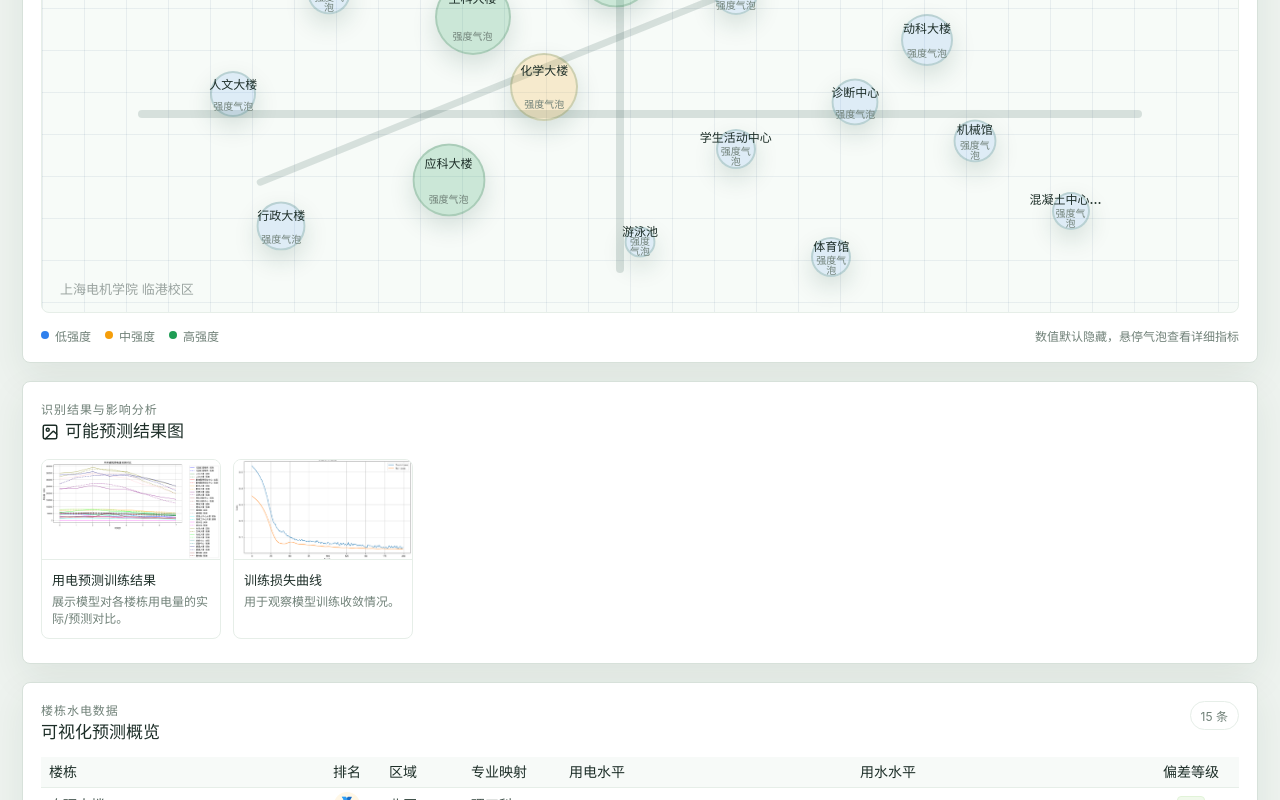
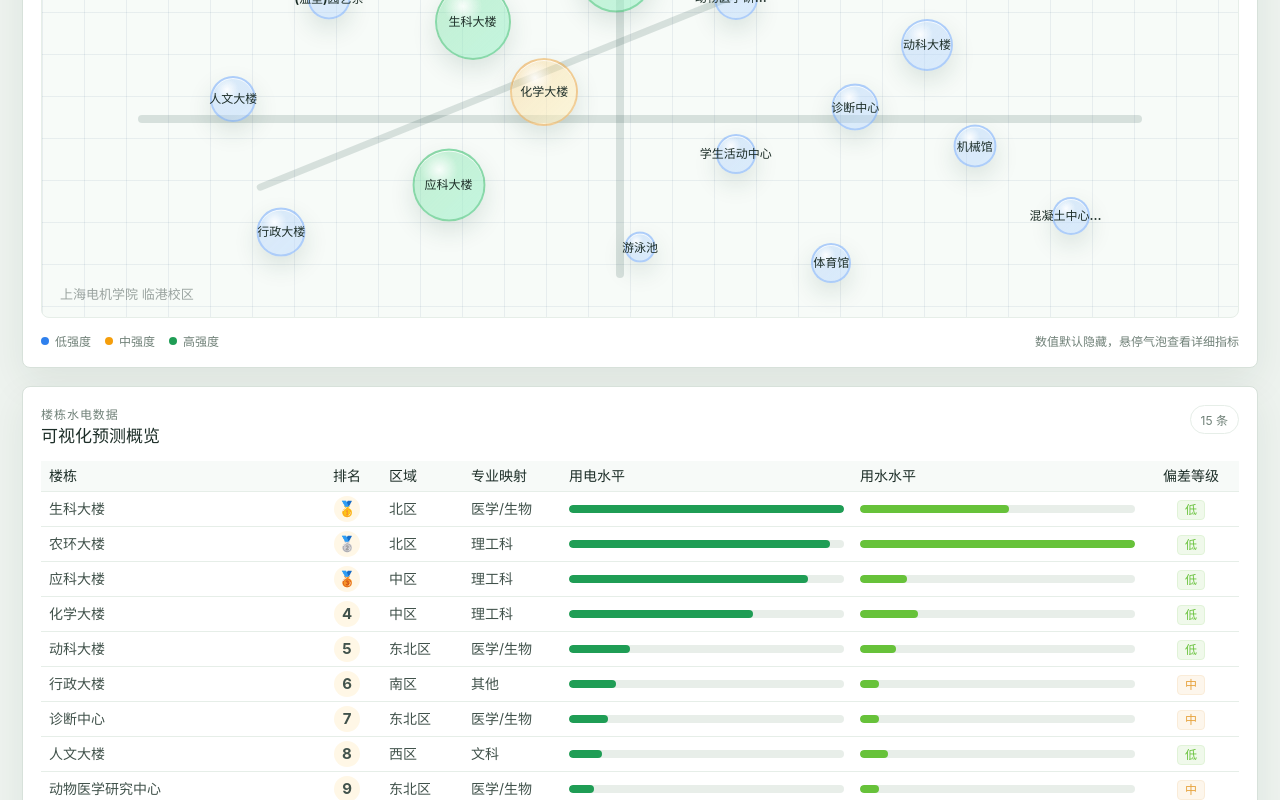
Before and after one commit to uquercia/carbon-eye, a Vue app in the folder apps/web/: page / in a window 1280 px wide. Shown: the part 1440-2240 px from the top of the page. Built offline with nearby package versions, Linux system fonts and the light colour scheme; no server answers.

Commit message:
修复识别分析展示并完成数据脱敏

```diff
--- a/apps/web/src/features/dashboard/DashboardView.vue
+++ b/apps/web/src/features/dashboard/DashboardView.vue
@@ -32,7 +32,6 @@ import type {
   TrainingImage,
   TrendPoint,
 } from './data/campusData'
-import { formatCompact } from './utils/format'
 import type { ChartOption } from './types/echarts'
 
 const loadingText = ref('正在连接后端 API')
@@ -152,28 +151,6 @@ async function handleImageSelected(event: Event) {
   }
 }
 
-const totals = computed(() => {
-  // computed 是 Vue 的“计算属性”。
-  // 这里根据楼栋数组实时计算顶部四张指标卡。
-  const electricityActual = buildingRecords.value.reduce((sum, item) => sum + item.electricityActual, 0)
-  const electricityPredicted = buildingRecords.value.reduce(
-    (sum, item) => sum + item.electricityPredicted,
-    0,
-  )
-  const waterActual = buildingRecords.value.reduce((sum, item) => sum + item.waterActual, 0)
-  const waterPredicted = buildingRecords.value.reduce((sum, item) => sum + item.waterPredicted, 0)
-  const avgBehavior =
-    behaviorScores.value.reduce((sum, item) => sum + item.score, 0) / behaviorScores.value.length
-
-  return {
-    electricityActual,
-    electricityPredicted,
-    waterActual,
-    waterPredicted,
-    avgBehavior,
-  }
-})
-
 const topBuildings = computed(() =>
   [...buildingRecords.value]
     .sort((left, right) => right.electricityActual - left.electricityActual)
@@ -182,25 +159,41 @@ const topBuildings = computed(() =>
 
 const medalByIndex = ['🥇', '🥈', '🥉']
 
+function normalizeSeries(values: number[]) {
+  // 趋势图用于展示“走势”，不直接展示数据库里的原始水电量。
+  // 这里把同一组数据折算成 0-100 的指数，既能看出高低变化，也能满足数据脱敏要求。
+  const maxValue = Math.max(...values, 1)
+  return values.map((value) => Math.round((value / maxValue) * 100))
+}
+
 const tableData = computed(() =>
-  // 表格需要额外展示误差百分比，所以在原始楼栋数据上临时补两个字段。
+  // 表格只做可视化汇报，不直接暴露数据库里的原始敏感数值。
+  // deviationRaw 是真实偏差率：(用电误差 + 用水误差) / (实际用电 + 实际用水)。
+  // deviationDisplay 是汇报用关注度：把真实偏差按 45% 折算，避免把正常模型波动都展示成“高风险”。
   buildingRecords.value.map((item) => {
     const maxElectricity = Math.max(...buildingRecords.value.map((building) => building.electricityActual), 1)
     const maxWater = Math.max(...buildingRecords.value.map((building) => building.waterActual), 1)
     const electricityPercent = Math.round((item.electricityActual / maxElectricity) * 100)
     const waterPercent = Math.round((item.waterActual / maxWater) * 100)
-    const deviation = Math.round(
+    const deviationRaw = Math.round(
       ((item.electricityError + item.waterError) / (item.electricityActual + item.waterActual)) * 100,
     )
+    const deviationDisplay = Math.round(deviationRaw * 0.45)
 
     return {
       ...item,
       electricityPercent,
       waterPercent,
-      deviationLevel: deviation >= 60 ? '高' : deviation >= 25 ? '中' : '低',
+      deviationDisplay,
+      deviationLevel: deviationDisplay >= 45 ? '高' : deviationDisplay >= 20 ? '中' : '低',
       combinedRankScore: electricityPercent * 0.55 + waterPercent * 0.45,
     }
-  }).sort((left, right) => right.combinedRankScore - left.combinedRankScore),
+  }).sort(
+    (left, right) =>
+      right.electricityPercent - left.electricityPercent ||
+      right.waterPercent - left.waterPercent ||
+      right.combinedRankScore - left.combinedRankScore,
+  ),
 )
 
 const electricityChartOption = computed<ChartOption>(() => ({
@@ -212,7 +205,9 @@ const electricityChartOption = computed<ChartOption>(() => ({
   xAxis: { type: 'category', data: trendData.value.map((item) => item.step), axisTick: { show: false } },
   yAxis: {
     type: 'value',
-    axisLabel: { formatter: (value: number) => formatCompact(value) },
+    min: 0,
+    max: 100,
+    axisLabel: { formatter: (value: number) => `${value}` },
     splitLine: { lineStyle: { color: '#e8eee9' } },
   },
   series: [
@@ -221,7 +216,7 @@ const electricityChartOption = computed<ChartOption>(() => ({
       type: 'line',
       smooth: true,
       symbolSize: 7,
-      data: trendData.value.map((item) => item.electricityActual),
+      data: normalizeSeries(trendData.value.map((item) => item.electricityActual)),
     },
     {
       name: '预测用电',
@@ -229,7 +224,7 @@ const electricityChartOption = computed<ChartOption>(() => ({
       smooth: true,
       symbolSize: 7,
       lineStyle: { type: 'dashed' },
-      data: trendData.value.map((item) => item.electricityPredicted),
+      data: normalizeSeries(trendData.value.map((item) => item.electricityPredicted)),
     },
   ],
 }))
@@ -242,7 +237,9 @@ const waterChartOption = computed<ChartOption>(() => ({
   xAxis: { type: 'category', data: trendData.value.map((item) => item.step), axisTick: { show: false } },
   yAxis: {
     type: 'value',
-    axisLabel: { formatter: (value: number) => formatCompact(value) },
+    min: 0,
+    max: 100,
+    axisLabel: { formatter: (value: number) => `${value}` },
     splitLine: { lineStyle: { color: '#e8eee9' } },
   },
   series: [
@@ -250,14 +247,14 @@ const waterChartOption = computed<ChartOption>(() => ({
       name: '实际用水',
       type: 'bar',
       barWidth: 16,
-      data: trendData.value.map((item) => item.waterActual),
+      data: normalizeSeries(trendData.value.map((item) => item.waterActual)),
     },
     {
       name: '预测用水',
       type: 'line',
       smooth: true,
       symbolSize: 7,
-      data: trendData.value.map((item) => item.waterPredicted),
+      data: normalizeSeries(trendData.value.map((item) => item.waterPredicted)),
     },
   ],
 }))
@@ -322,6 +319,14 @@ const behaviorImpactPieOption = computed<ChartOption>(() => ({
     },
   ],
 }))
+
+function formatImpactLevel(value: number, target: '用电' | '用水') {
+  // 上传识别结果来自模型或数据库，可能包含具体 kWh / m³。
+  // 汇报大屏不直接展示这些敏感数值，只展示“节约、增加、不明显”的方向判断。
+  const absValue = Math.abs(value)
+  if (absValue < 0.01) return `${target}影响不明显`
+  return value < 0 ? `${target}预计下降` : `${target}可能上升`
+}
 </script>
 
 <template>
@@ -342,27 +347,27 @@ const behaviorImpactPieOption = computed<ChartOption>(() => ({
 
     <section class="metrics-grid">
       <MetricTile
-        label="实际用电总量"
-        :value="`${formatCompact(totals.electricityActual)} kWh`"
-        :meta="`预测 ${formatCompact(totals.electricityPredicted)} kWh`"
+        label="用电趋势指数"
+        value="高活跃"
+        meta="按数据库结果脱敏展示"
         tone="green"
       />
       <MetricTile
-        label="实际用水总量"
-        :value="`${formatCompact(totals.waterActual)} m³`"
-        :meta="`预测 ${formatCompact(totals.waterPredicted)} m³`"
+        label="用水趋势指数"
+        value="中高位"
+        meta="按数据库结果脱敏展示"
         tone="blue"
       />
       <MetricTile
         label="识别行为样例"
         :value="String(recognitionSamples.length)"
-        meta="来自数据库 recognition_samples"
+        meta="训练样例脱敏统计"
         tone="amber"
       />
       <MetricTile
         label="覆盖楼栋"
         :value="String(buildingRecords.length)"
-        meta="按数据库预测结果统计"
+        meta="临港校区楼栋覆盖"
         tone="red"
       />
     </section>
@@ -427,27 +432,6 @@ const behaviorImpactPieOption = computed<ChartOption>(() => ({
 
       <div class="center-column">
         <BuildingMap :buildings="buildingRecords" />
-
-        <section class="panel training-panel">
-          <div class="panel-header">
-            <div>
-              <p class="eyebrow">识别结果与影响分析</p>
-              <h2><Image :size="18" /> 可能预测结果图</h2>
-            </div>
-          </div>
-
-          <div class="training-content">
-            <div class="training-gallery">
-              <article v-for="imageItem in trainingImages" :key="imageItem.id" class="training-card">
-                <img :src="imageItem.imageUrl" :alt="imageItem.title" />
-                <div>
-                  <strong>{{ imageItem.title }}</strong>
-                  <span>{{ imageItem.description }}</span>
-                </div>
-              </article>
-            </div>
-          </div>
-        </section>
       </div>
 
       <aside class="panel table-panel">
@@ -537,9 +521,20 @@ const behaviorImpactPieOption = computed<ChartOption>(() => ({
           <span>{{ result.location_name }} · 置信度 {{ Math.round(result.confidence * 100) }}%</span>
           <p>{{ result.impact_summary }}</p>
           <div class="impact-row">
-            <span>用电 {{ result.electricity_delta_kwh }} kWh</span>
-            <span>用水 {{ result.water_delta_m3 }} m³</span>
+            <span>{{ formatImpactLevel(result.electricity_delta_kwh, '用电') }}</span>
+            <span>{{ formatImpactLevel(result.water_delta_m3, '用水') }}</span>
           </div>
+        </article>
+      </div>
+
+      <div v-else-if="uploadedImage" class="uploaded-result-grid">
+        <article class="behavior-sample-card">
+          <div class="behavior-index">分析状态</div>
+          <strong>暂未生成明确行为结论</strong>
+          <span>{{ uploadedImage.task.status }}</span>
+          <p>
+            图片已保存，当前模型没有返回可展示的行为条目。建议上传包含灯光、空调、水龙头、充电器或人员动作的校园场景图。
+          </p>
         </article>
       </div>
 
@@ -551,6 +546,27 @@ const behaviorImpactPieOption = computed<ChartOption>(() => ({
           <strong>{{ impact.behaviorName }}</strong>
           <span>{{ impact.description }}</span>
         </article>
+      </div>
+    </section>
+
+    <section class="panel training-panel">
+      <div class="panel-header">
+        <div>
+          <p class="eyebrow">识别结果与影响分析</p>
+          <h2><Image :size="18" /> 可能预测结果图</h2>
+        </div>
+      </div>
+
+      <div class="training-content">
+        <div class="training-gallery">
+          <article v-for="imageItem in trainingImages" :key="imageItem.id" class="training-card">
+            <img :src="imageItem.imageUrl" :alt="imageItem.title" />
+            <div>
+              <strong>{{ imageItem.title }}</strong>
+              <span>{{ imageItem.description }}</span>
+            </div>
+          </article>
+        </div>
       </div>
     </section>
 
--- a/apps/web/src/features/dashboard/components/BuildingMap.vue
+++ b/apps/web/src/features/dashboard/components/BuildingMap.vue
@@ -1,7 +1,5 @@
 <script setup lang="ts">
 import type { BuildingRecord } from '../data/campusData'
-import { formatNumber } from '../utils/format'
-
 const props = defineProps<{
   buildings: BuildingRecord[]
 }>()
@@ -20,6 +18,30 @@ const getBubbleClass = (value: number) => {
   if (ratio >= 0.72) return 'bubble-high'
   if (ratio >= 0.32) return 'bubble-medium'
   return 'bubble-low'
+}
+
+const getEnergyLevel = (value: number) => {
+  const ratio = value / maxElectricity()
+  if (ratio >= 0.72) return '高强度'
+  if (ratio >= 0.32) return '中强度'
+  return '低强度'
+}
+
+const getWaterLevel = (value: number) => {
+  const maxWater = Math.max(...props.buildings.map((building) => building.waterActual), 1)
+  const ratio = value / maxWater
+  if (ratio >= 0.72) return '高水耗'
+  if (ratio >= 0.32) return '中水耗'
+  return '低水耗'
+}
+
+const getPredictionStatus = (building: BuildingRecord) => {
+  const totalActual = building.electricityActual + building.waterActual
+  const totalError = building.electricityError + building.waterError
+  const displayDeviation = Math.round((totalError / totalActual) * 100 * 0.45)
+  if (displayDeviation >= 45) return '重点关注'
+  if (displayDeviation >= 20) return '轻度波动'
+  return '趋势稳定'
 }
 </script>
 
@@ -51,15 +73,13 @@ const getBubbleClass = (value: number) => {
         type="button"
       >
         <span class="node-name">{{ building.name }}</span>
-        <span class="node-level">强度气泡</span>
         <span class="node-tooltip">
           <strong>{{ building.name }}</strong>
           <i>区域：{{ building.zone }}</i>
           <i>专业映射：{{ building.major }}</i>
-          <i>用电：{{ formatNumber(building.electricityActual) }} kWh</i>
-          <i>预测用电：{{ formatNumber(building.electricityPredicted) }} kWh</i>
-          <i>用水：{{ formatNumber(building.waterActual) }} m³</i>
-          <i>预测用水：{{ formatNumber(building.waterPredicted) }} m³</i>
+          <i>用电水平：{{ getEnergyLevel(building.electricityActual) }}（已脱敏）</i>
+          <i>用水水平：{{ getWaterLevel(building.waterActual) }}（已脱敏）</i>
+          <i>预测状态：{{ getPredictionStatus(building) }}</i>
         </span>
       </button>
     </div>
@@ -75,7 +95,10 @@ const getBubbleClass = (value: number) => {
 
 <style scoped>
 .campus-map-panel {
+  display: flex;
+  flex-direction: column;
   min-height: 520px;
+  overflow: visible;
 }
 
 .map-status {
@@ -89,9 +112,10 @@ const getBubbleClass = (value: number) => {
 
 .campus-map {
   position: relative;
+  flex: 1;
   min-height: 390px;
   margin-top: 18px;
-  overflow: hidden;
+  overflow: visible;
   border: 1px solid var(--border-subtle);
   border-radius: 8px;
   background:
@@ -145,10 +169,12 @@ const getBubbleClass = (value: number) => {
   place-items: center;
   gap: 1px;
   transform: translate(-50%, -50%);
-  border: 2px solid rgba(20, 83, 45, 0.18);
+  border: 2px solid rgba(20, 83, 45, 0.16);
   border-radius: 50%;
   color: var(--text-strong);
-  box-shadow: 0 10px 24px rgba(21, 70, 52, 0.15);
+  box-shadow:
+    inset 0 1px 0 rgba(255, 255, 255, 0.75),
+    0 10px 24px rgba(21, 70, 52, 0.13);
   cursor: pointer;
   transition:
     transform 0.18s ease,
@@ -157,22 +183,33 @@ const getBubbleClass = (value: number) => {
 }
 
 .building-node:hover {
-  z-index: 4;
+  z-index: 20;
   transform: translate(-50%, -50%) scale(1.08);
   border-color: var(--green);
-  box-shadow: 0 16px 32px rgba(21, 70, 52, 0.2);
+  box-shadow:
+    inset 0 1px 0 rgba(255, 255, 255, 0.85),
+    0 16px 34px rgba(21, 70, 52, 0.22);
 }
 
 .bubble-low {
-  background: rgba(47, 128, 237, 0.12);
+  border-color: rgba(59, 130, 246, 0.28);
+  background:
+    radial-gradient(circle at 36% 28%, rgba(255, 255, 255, 0.9), transparent 28%),
+    linear-gradient(135deg, rgba(96, 165, 250, 0.2), rgba(191, 219, 254, 0.52));
 }
 
 .bubble-medium {
-  background: rgba(245, 158, 11, 0.18);
+  border-color: rgba(217, 119, 6, 0.3);
+  background:
+    radial-gradient(circle at 36% 28%, rgba(255, 255, 255, 0.88), transparent 28%),
+    linear-gradient(135deg, rgba(245, 158, 11, 0.2), rgba(254, 243, 199, 0.62));
 }
 
 .bubble-high {
-  background: rgba(31, 157, 85, 0.2);
+  border-color: rgba(22, 163, 74, 0.34);
+  background:
+    radial-gradient(circle at 36% 28%, rgba(255, 255, 255, 0.88), transparent 28%),
+    linear-gradient(135deg, rgba(34, 197, 94, 0.24), rgba(167, 243, 208, 0.64));
 }
 
 .node-name {
@@ -184,12 +221,6 @@ const getBubbleClass = (value: number) => {
   line-height: 1.15;
   text-overflow: ellipsis;
   white-space: nowrap;
-}
-
-.node-level {
-  color: var(--text-muted);
-  font-size: 10px;
-  line-height: 1;
 }
 
 .node-tooltip {
@@ -205,6 +236,7 @@ const getBubbleClass = (value: number) => {
   border-radius: 8px;
   background: #fff;
   box-shadow: 0 12px 28px rgba(22, 59, 43, 0.16);
+  pointer-events: none;
   text-align: left;
 }
 
--- a/apps/web/src/style.css
+++ b/apps/web/src/style.css
@@ -168,6 +168,7 @@ h2 {
   display: grid;
   gap: 18px;
   min-width: 0;
+  height: 100%;
 }
 
 /* 底部图表区：3 个图表横向排列 */
@@ -199,6 +200,7 @@ h2 {
   display: flex;
   flex-direction: column;
   gap: 18px;
+  min-height: 620px;
 }
 
 .upload-box {
@@ -326,6 +328,7 @@ h2 {
 .table-panel {
   display: flex;
   flex-direction: column;
+  min-height: 620px;
   overflow: hidden;
 }
 
@@ -357,7 +360,7 @@ h2 {
 }
 
 .training-panel {
-  min-height: 210px;
+  min-height: 260px;
 }
 
 .training-content {
@@ -406,14 +409,13 @@ h2 {
 }
 
 .training-gallery {
-  display: flex;
+  display: grid;
+  grid-template-columns: repeat(auto-fit, minmax(220px, 1fr));
   gap: 12px;
-  overflow-x: auto;
   padding-bottom: 6px;
 }
 
 .training-card {
-  flex: 0 0 180px;
   overflow: hidden;
   border: 1px solid var(--border-subtle);
   border-radius: 8px;
@@ -423,7 +425,7 @@ h2 {
 .training-card img {
   display: block;
   width: 100%;
-  height: 100px;
+  height: 132px;
   object-fit: cover;
   border-bottom: 1px solid var(--border-subtle);
 }
```
Also changed, not shown: 1 other file (tests, documents, lock files or other folders).
